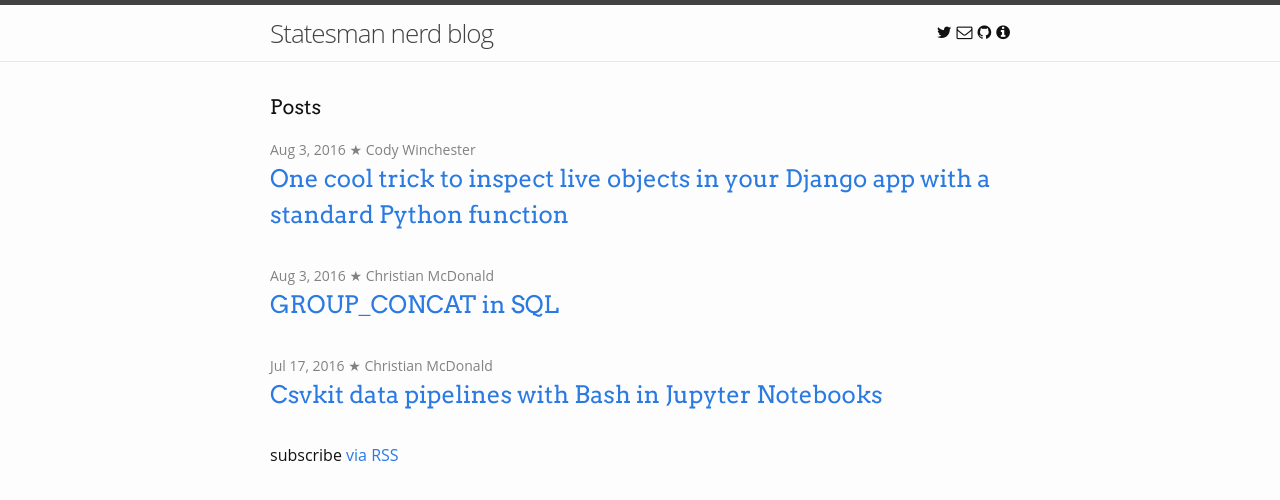
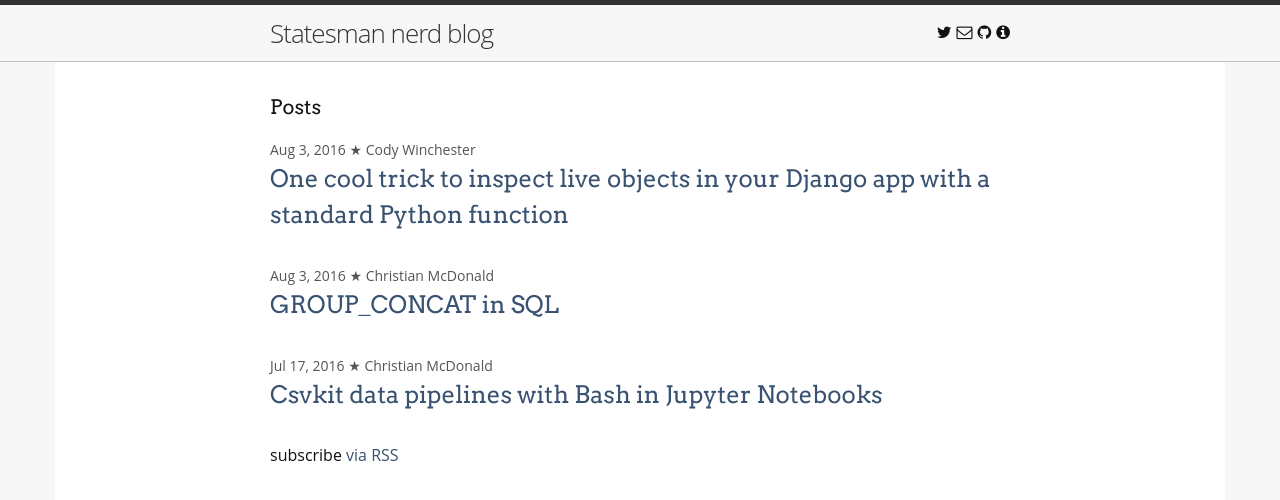
Before and after one commit to statesman/statesman.github.io, a Jekyll site: the page built from index.html, in a window 1280 px wide. Shown: the top 500 px of the page. Built offline with Jekyll 4.4.1, drawn with Linux system fonts in a browser that asks for light colours.

Commit message:
Add white content background with bootstrap .container from SPP

```diff
--- a/_sass/_layout.scss
+++ b/_sass/_layout.scss
@@ -177,6 +177,21 @@
  */
 .page-content {
     padding: $spacing-unit 0;
+    background-color: #ffffff;
+    margin-left: auto;
+    margin-right: auto;
+    @media screen and (min-width: $on-laptop) and (max-width: 992px) {
+        width: 750px;
+    }
+    @media screen and (min-width: 992px) and (max-width: 1200px) {
+        width: 970px;
+    }
+    @media screen and (min-width: 1200px) {
+        width: 1170px;
+    }
+    @include media-query($on-xs) {
+        width: 100%;
+    }
 }
 
 .page-heading {
--- a/css/main.scss
+++ b/css/main.scss
@@ -16,12 +16,12 @@
 $spacing-unit:     30px;
 
 $text-color:       #111;
-$background-color: #fdfdfd;
-$brand-color:      #2a7ae2;
+$background-color: #f7f7f7;
+$brand-color:      #395271;
 
-$grey-color:       #828282;
-$grey-color-light: lighten($grey-color, 40%);
-$grey-color-dark:  darken($grey-color, 25%);
+$grey-color:       #555555;
+$grey-color-light: #bfbfbf;
+$grey-color-dark:  #333333;
 
 // Width of the content area
 $content-width:    800px;
```
